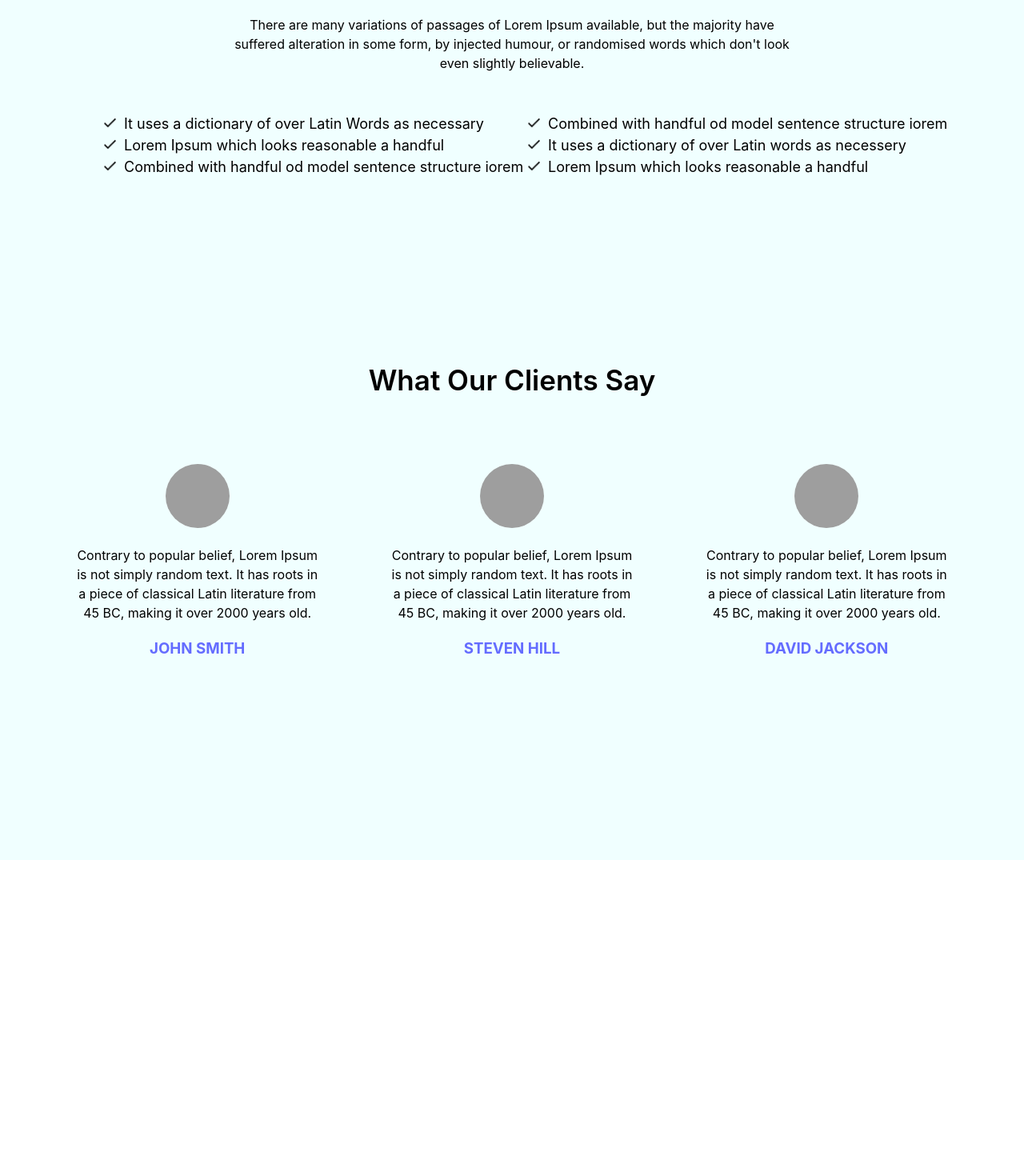
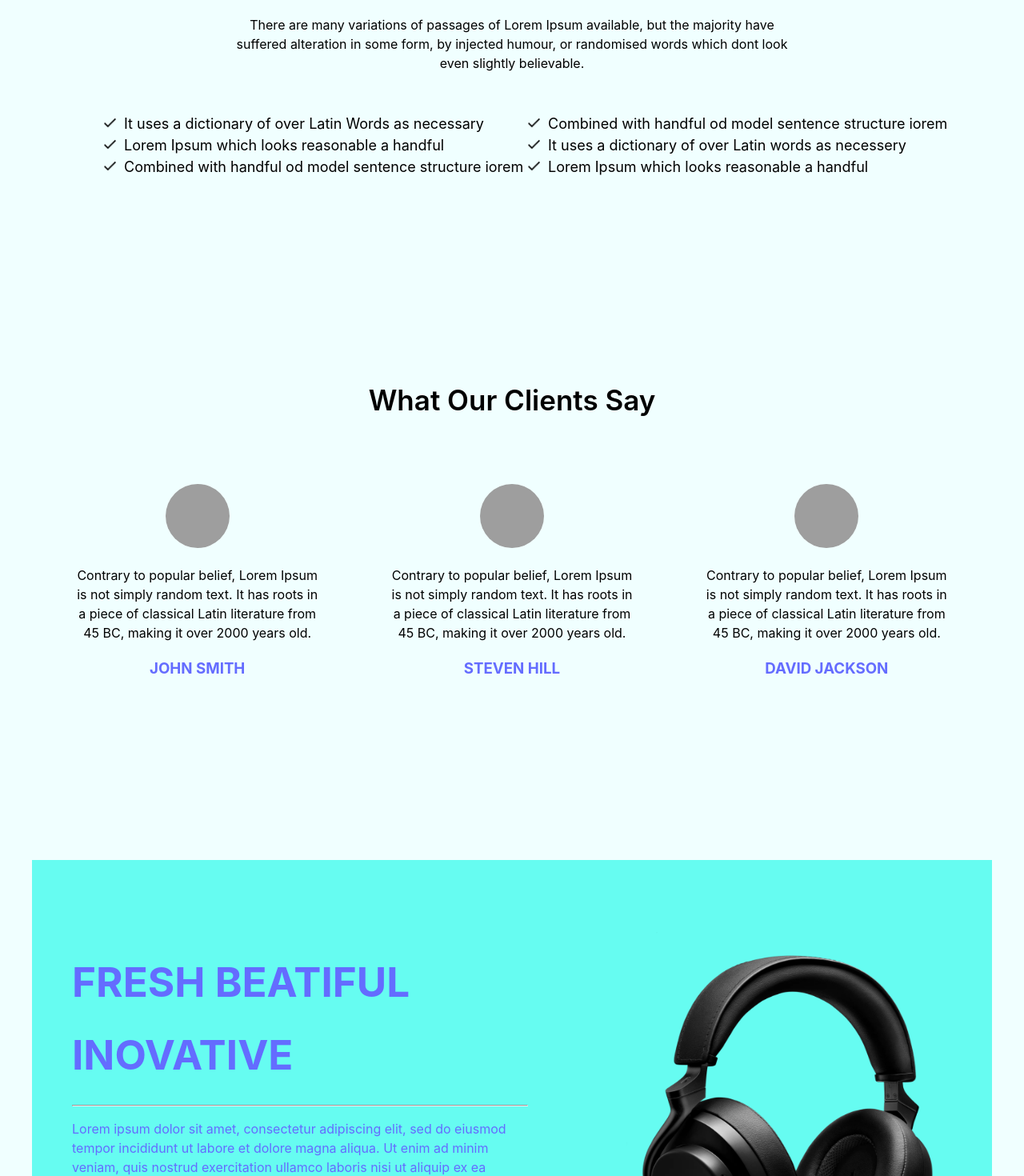
Before and after one commit to draganjareb/E-commerce, a React (Vite) app: page / in a window 1280 px wide. Shown: the part 3565-5035 px from the top of the page at 80% size. Before the commit the page ends 4640 px from the top, so only its background shows below. Built offline with nearby package versions, Linux system fonts and the light colour scheme; grey boxes are pictures that could not be loaded.

Commit message:
create footer page

```diff
--- a/src/features/HomePage/Homepage.jsx
+++ b/src/features/HomePage/Homepage.jsx
@@ -1,6 +1,7 @@
 import PageFive from "./components/PageFive";
 import PageFour from "./components/PageFour";
 import PageOne from "./components/PageOne";
+import PageSeven from "./components/PageSeven";
 import PageSix from "./components/PageSix";
 import PageThree from "./components/PageThree";
 import PageTwo from "./components/PageTwo";
@@ -14,6 +15,7 @@ const Homepage = () => {
       <PageFour />
       <PageFive />
       <PageSix />
+      <PageSeven />
     </div>
   );
 };
--- a/src/features/HomePage/components/PageFive.jsx
+++ b/src/features/HomePage/components/PageFive.jsx
@@ -19,8 +19,8 @@ const PageFive = () => {
             <p>
               There are many variations of passages of Lorem Ipsum available,
               but the majority have suffered alteration in some form, by
-              injected humour, or randomised words which don't look even
-              slightly believable.
+              injected humour, or randomised words which dont look even slightly
+              believable.
             </p>
           </div>
           <div className="pageFiveUl">
--- /dev/null
+++ b/src/features/HomePage/components/PageSeven.jsx
@@ -0,0 +1,35 @@
+import Button from "../../../components/button/Button";
+import "../styles/pageSeven.style.css";
+import headphone from "../../../assets/headphones.png";
+
+const PageSeven = () => {
+  return (
+    <div className="pageSevenWrapper">
+      <div className="pageSevenHolder">
+        <div className="pageSevenText">
+          <div className="pageOneLeftSite">
+            <h1>FRESH BEATIFUL</h1>
+            <h1>INOVATIVE</h1>
+            <hr></hr>
+            <p>
+              Lorem ipsum dolor sit amet, consectetur adipiscing elit, sed do
+              eiusmod tempor incididunt ut labore et dolore magna aliqua. Ut
+              enim ad minim veniam, quis nostrud exercitation ullamco laboris
+              nisi ut aliquip ex ea commodo consequat.
+            </p>
+            <Button label="ORDER NOW" />
+          </div>
+          <img src={headphone} alt="headphone" className="headphone" />
+        </div>
+      </div>
+      <div className="pageSevenFooterText">
+        <h3>
+          Copyright symbol © or the word “copyright" notice depends on the type
+          of work or content
+        </h3>
+      </div>
+    </div>
+  );
+};
+
+export default PageSeven;
--- a/src/features/HomePage/styles/pageFour.style.css
+++ b/src/features/HomePage/styles/pageFour.style.css
@@ -39,7 +39,7 @@
   width: 100%;
   height: 140px;
   position: relative;
-  z-index: 100;
+  z-index: 50;
   bottom: 80px;
 }
 
--- /dev/null
+++ b/src/features/HomePage/styles/pageSeven.style.css
@@ -0,0 +1,32 @@
+.pageSevenWrapper {
+  background-color: azure;
+  display: flex;
+  justify-content: center;
+  align-items: center;
+  flex-direction: column;
+}
+
+.pageSevenHolder {
+  max-width: 1200px;
+  width: 100%;
+  background-color: #66fcf1;
+  display: flex;
+
+  align-items: center;
+  justify-content: center;
+  margin: 0 auto;
+  padding-top: 15px;
+  color: #646cff;
+  height: 600px;
+}
+
+.pageSevenText {
+  display: flex;
+}
+
+.pageSevenFooterText {
+  text-align: center;
+  margin-top: 20px;
+  color: black;
+  margin-bottom: 15px;
+}
--- a/src/features/HomePage/styles/pageSix.style.css
+++ b/src/features/HomePage/styles/pageSix.style.css
@@ -36,7 +36,7 @@
 .pageSixCard {
   max-width: 350px;
   width: 100%;
-  height: 450px;
+  height: 400px;
 }
 
 .pageSixCard img {
```
